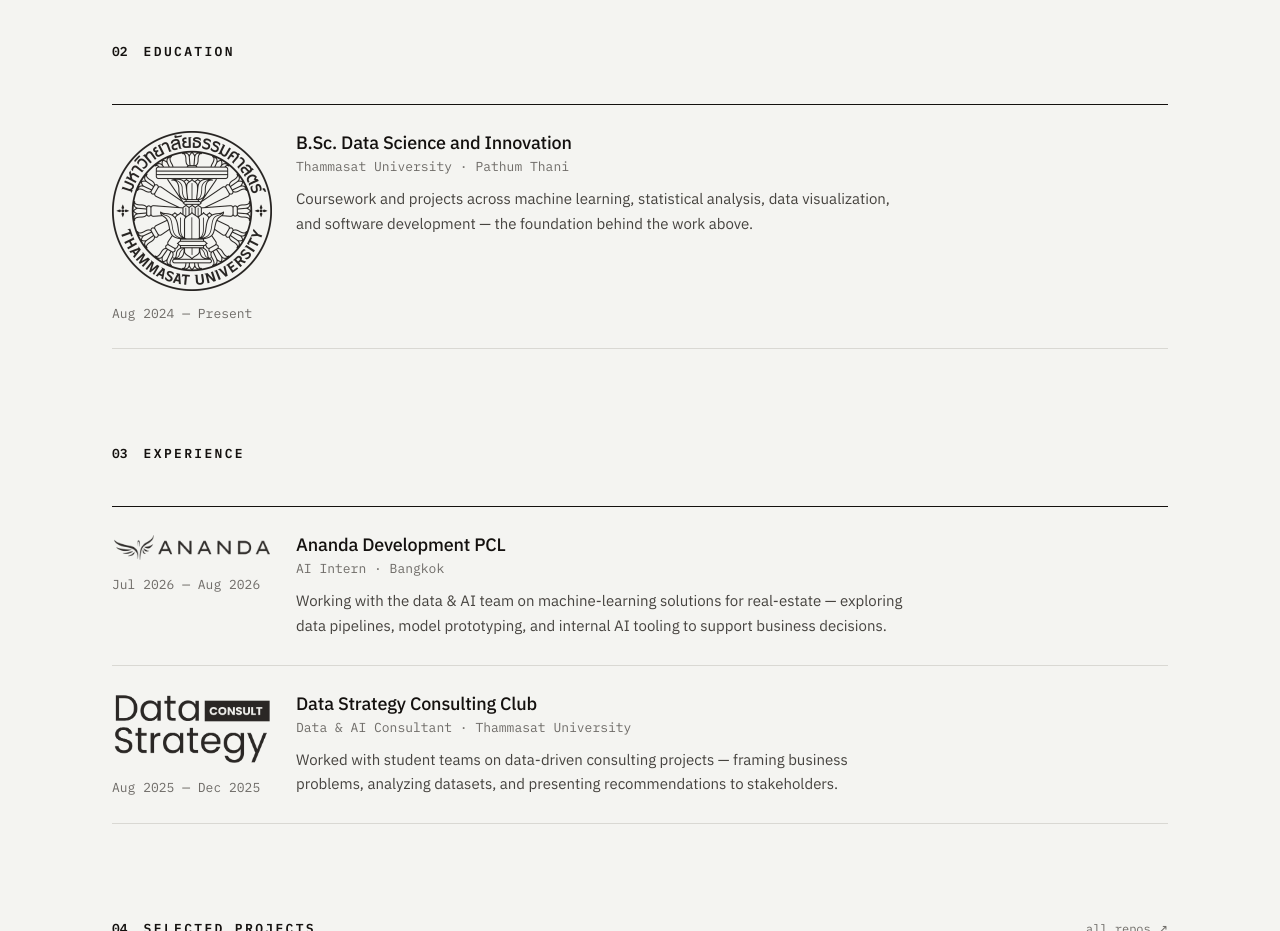
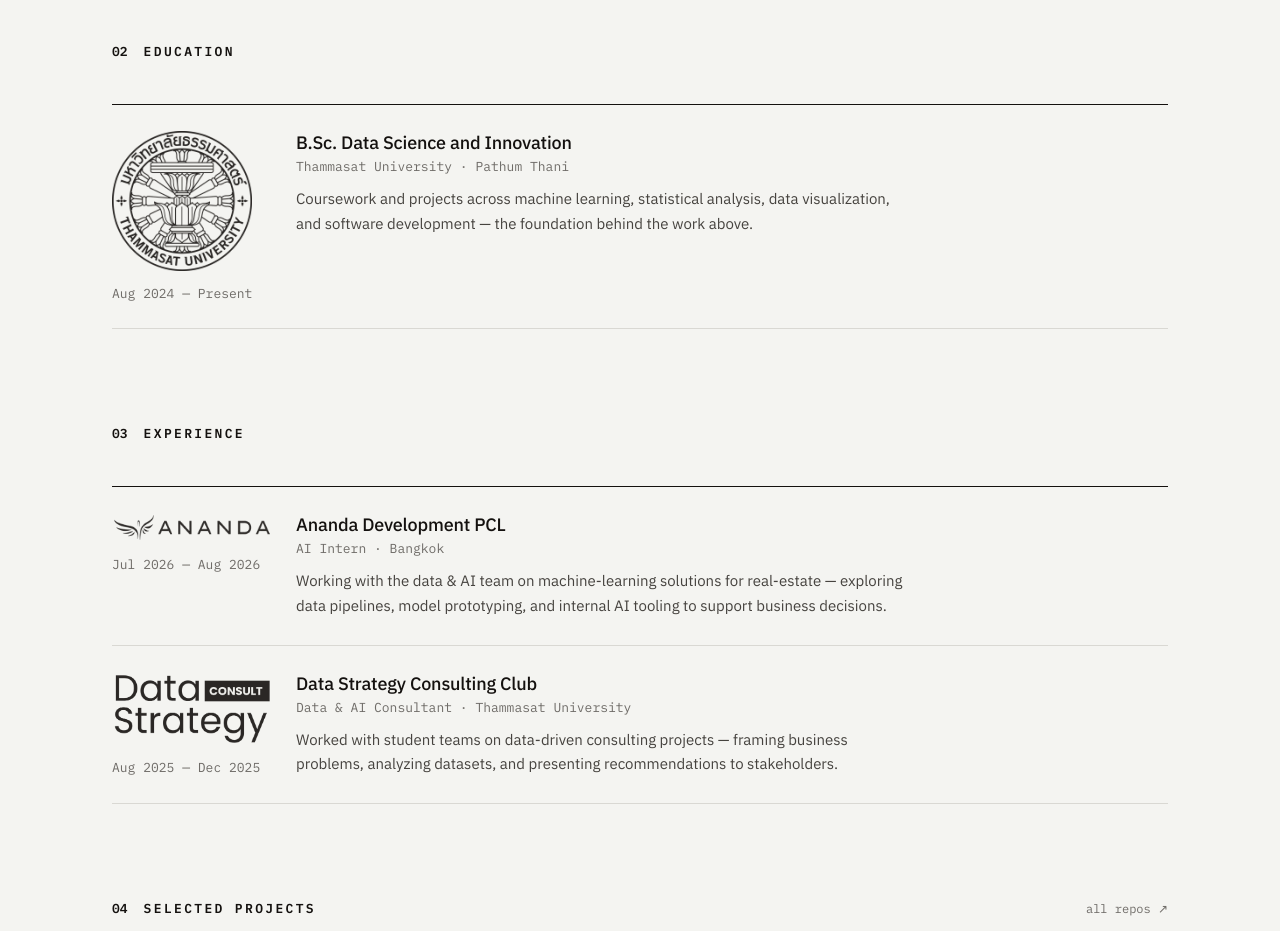
Before and after one commit to correleotion/correleotion.com, an Astro site: page / in a window 1280 px wide. Shown: the part 1340-2271 px from the top of the page. Built offline with nearby package versions, Linux system fonts and the light colour scheme; Astro itself is replaced by a stand-in of ours.

Commit message:
style: TU seal sized to the date text width (140px)
Co-Authored-By: Claude Fable 5 <noreply@anthropic.com>

```diff
--- a/src/styles/styles.css
+++ b/src/styles/styles.css
@@ -389,8 +389,8 @@ body {
 
 /* real images dropped into the old placeholder slots */
 .edu-logo {
-  width: 100%; /* fill the date column, like the experience logos */
-  max-width: 160px; /* mobile stacks to one column — don't balloon */
+  width: 100%;
+  max-width: 140px; /* matches the "Aug 2024 — Present" text width */
   height: auto;
   aspect-ratio: 1 / 1;
   display: block;
```
